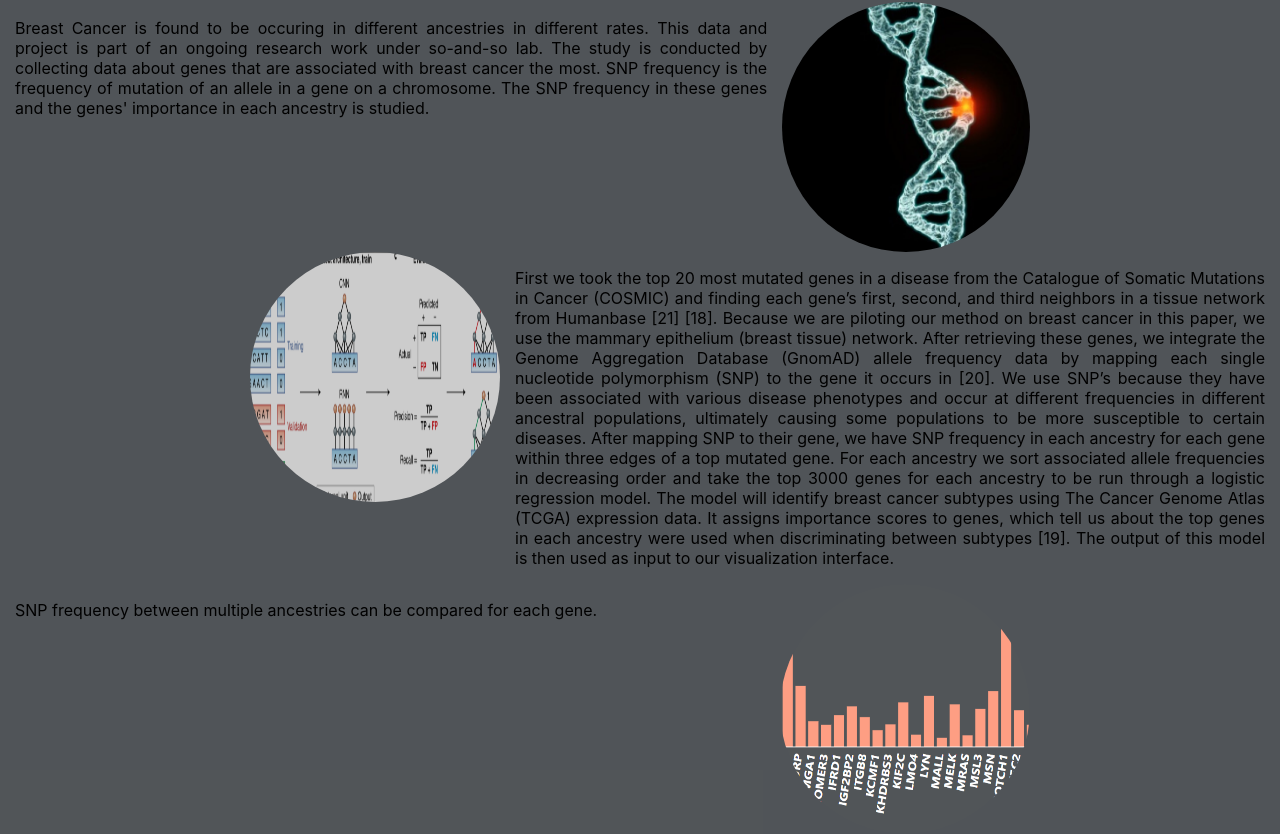
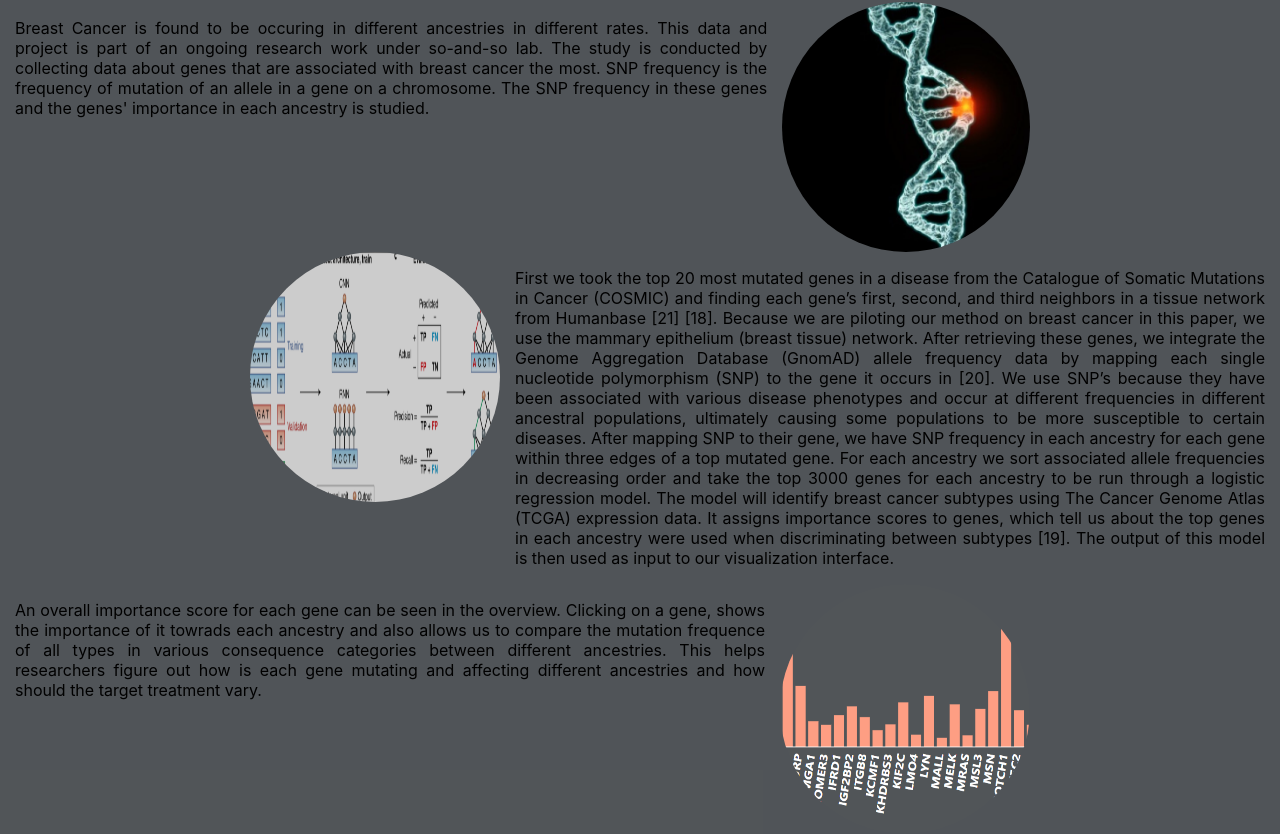
Before and after one commit to aiswaryasoman96/-CARDv-CancerAncestryRealtimeDatavisualization, a React (Create React App) app in the folder cardv/: page /aboutproject in a window 1280 px wide. Shown: the part 755-1589 px from the top of the page. Built offline with nearby package versions, Linux system fonts and the light colour scheme; a web font is replaced by a local one.

Commit message:
added more data about project

```diff
--- a/cardv/src/AboutData.js
+++ b/cardv/src/AboutData.js
@@ -15,7 +15,7 @@ const projectData = {
     "First we took the top 20 most mutated genes in a disease from the Catalogue of Somatic Mutations in Cancer (COSMIC) and finding each gene’s first, second, and third    neighbors in a tissue network from Humanbase [21] [18].    Because we are piloting our method on breast cancer in this paper, we use the mammary epithelium (breast tissue)    network. After retrieving these genes, we integrate the    Genome Aggregation Database (GnomAD) allele frequency    data by mapping each single nucleotide polymorphism (SNP)    to the gene it occurs in [20]. We use SNP’s because they have    been associated with various disease phenotypes and occur at    different frequencies in different ancestral populations,    ultimately causing some populations to be more susceptible to certain diseases. After mapping SNP to their gene, we have    SNP frequency in each ancestry for each gene within three    edges of a top mutated gene. For each ancestry we sort    associated allele frequencies in decreasing order and take the    top 3000 genes for each ancestry to be run through a logistic    regression model. The model will identify breast cancer    subtypes using The Cancer Genome Atlas (TCGA) expression    data. It assigns importance scores to genes, which tell us about    the top genes in each ancestry were used when discriminating    between subtypes [19]. The output of this model is then used    as input to our visualization interface. ",
 
   Third:
-    "SNP frequency between multiple ancestries can be compared for each gene. ",
+    "An overall importance score for each gene can be seen in the overview. Clicking on a gene, shows the importance of it towrads each ancestry and also allows us to compare the mutation frequence of all types in various consequence categories between different ancestries. This helps researchers figure out how is each gene mutating and affecting different ancestries and how should the target treatment vary. ",
 };
 
 const Title = "About the Data";
```
